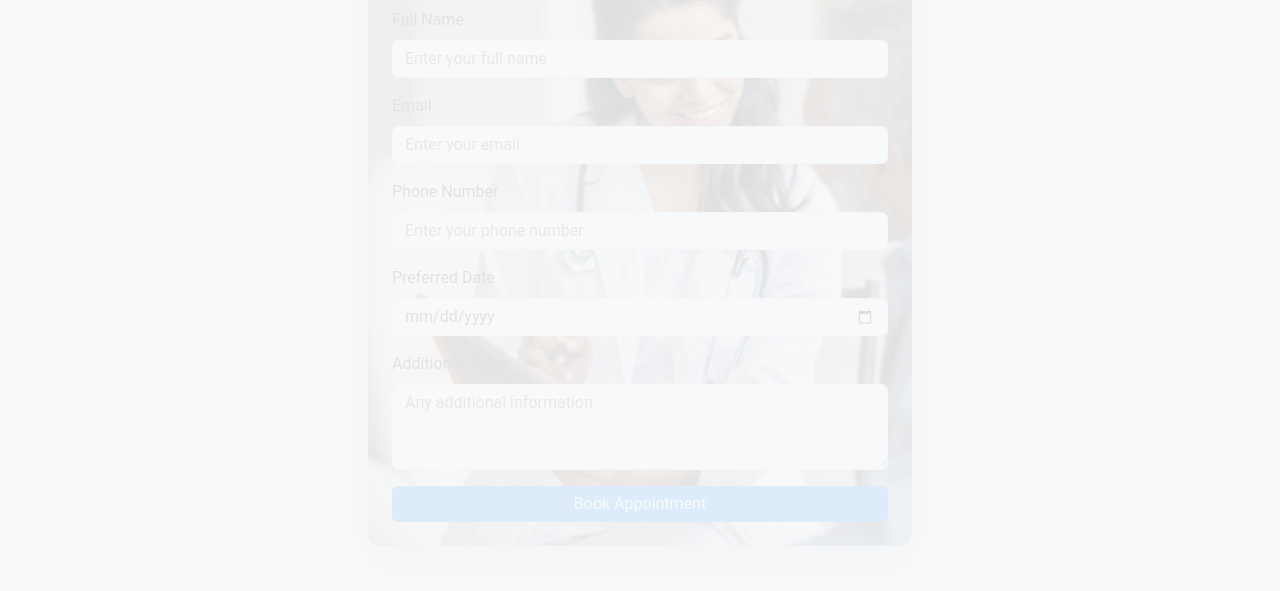
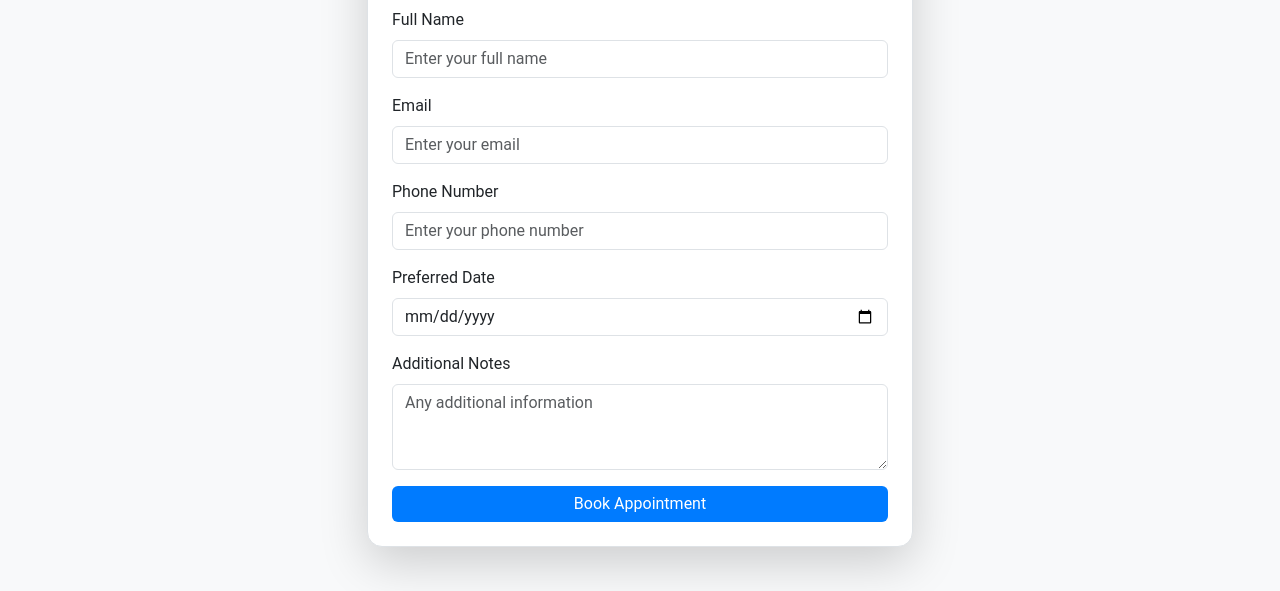
Before and after one commit to Parthwanjari07/medical_appointment, a plain HTML site: page appointment-form.html in a window 1280 px wide. Shown: the part 209-800 px from the top of the page. Drawn offline with nearby package versions, Linux system fonts and the light colour scheme.

Commit message:
commit 5

```diff
--- a/styles.css
+++ b/styles.css
@@ -83,15 +83,3 @@ p {
 .table td {
     padding: 10px;
 }
-
-/* Form Container with Background Image */
-.form-background {
-    background-image: url('img/image copy.png');
-    background-size: cover;
-    background-position: center;
-    opacity: 0.1;
-    border-radius: 15px;
-    padding: 20px;
-    position: relative;
-    z-index: 1;
-}
```
